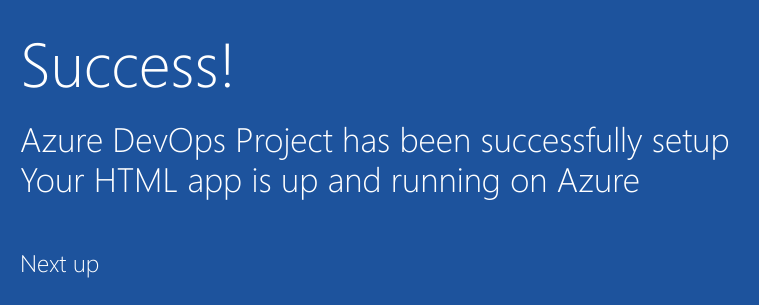
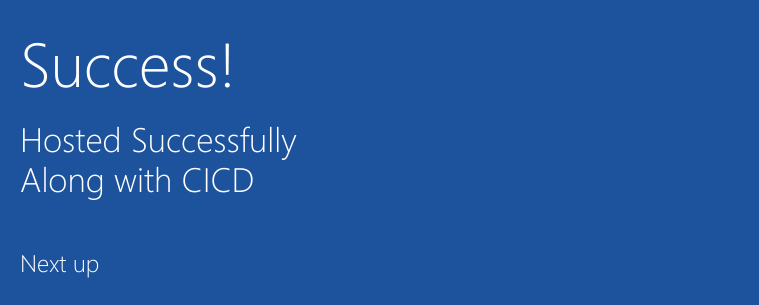
Before and after one commit to vignesh-airlift/test-html, a plain HTML site: page index.html in a window 1280 px wide. Shown: the part 352-657 px from the top of the page, 205-964 px from the left. Drawn offline with Linux system fonts and the light colour scheme.

Commit message:
modified html and readme

```diff
--- a/index.html
+++ b/index.html
@@ -19,8 +19,8 @@
         </div>
             <div class="content-body">
                 <div class="success-text">Success!</div>
-                <div class="description line-1"> Azure DevOps Project has been successfully setup</div>
-                <div class="description line-2"> Your HTML app is up and running on Azure</div>
+                <div class="description line-1">Hosted Successfully</div>
+                <div class="description line-2">Along with CICD</div>
                 <div class="next-steps-container">
                     <div class="next-steps-header">Next up</div>
                     <div class="next-steps-body">
```
Also changed, not shown: 1 other file.
